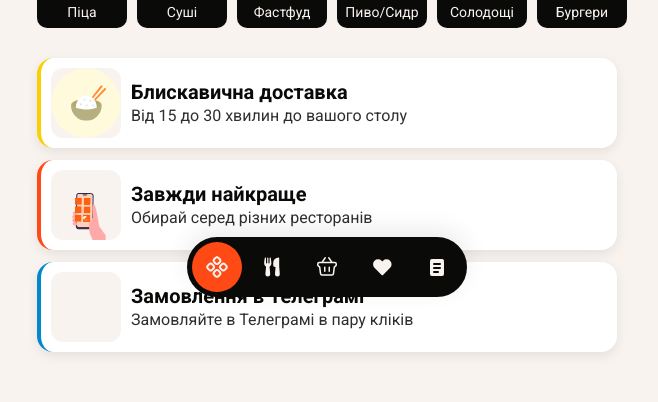
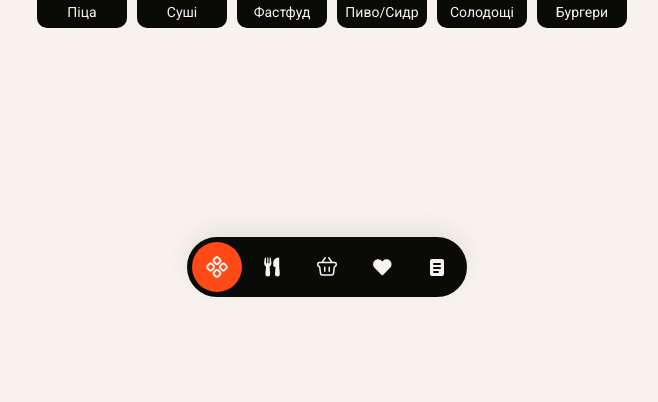
Before and after one commit to Artem-Kluev/food-bot, a Vue app: page / in a window 1280 px wide. Shown: the part 488-890 px from the top of the page, without its empty margins (313-971 px from the left). Built offline with nearby package versions, Linux system fonts and the light colour scheme; no server answers.

Commit message:
animation title

```diff
--- a/src/components/base/BaseLottie.vue
+++ b/src/components/base/BaseLottie.vue
@@ -93,9 +93,6 @@ function setupIntersectionObserver() {
       const entry = entries[0]
       isVisible = entry.isIntersecting
 
-
-      console.log(props.src, isVisible)
-
       if (animation) {
         if (isVisible) {
           animation.play()
@@ -107,8 +104,8 @@ function setupIntersectionObserver() {
     {
       root: null,
       rootMargin: '0px',
-      threshold: 0.1 // Анімація запускається, коли хоча б 10% елемента видно
-    }
+      threshold: 0.1, // Анімація запускається, коли хоча б 10% елемента видно
+    },
   )
 
   observer.observe(container.value)
--- a/src/components/widgets/FeaturesComponent.vue
+++ b/src/components/widgets/FeaturesComponent.vue
@@ -45,6 +45,7 @@ import BaseLottie from '@/components/base/BaseLottie.vue'
   gap: 12px;
   padding: 0 10px;
   margin-bottom: 30px;
+  margin-top: 1000px;
 
   &__item {
     display: flex;
```
